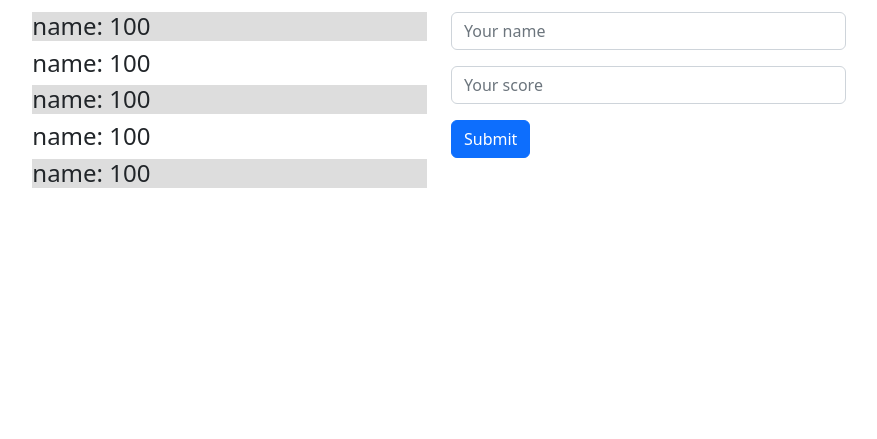
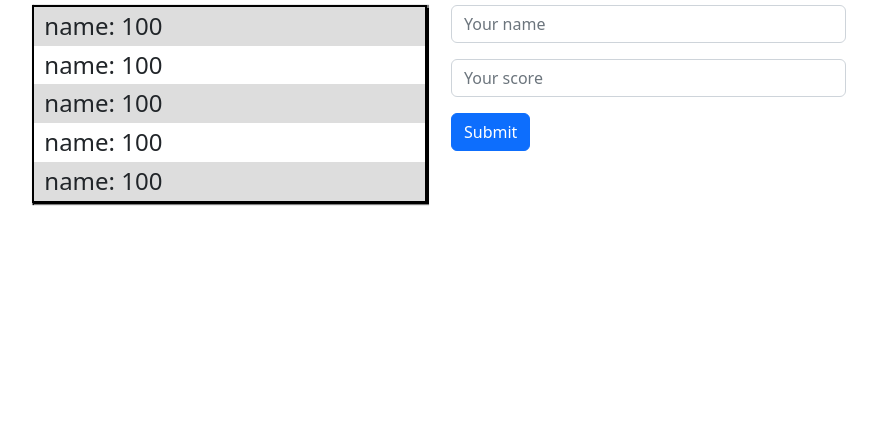
Before and after one commit to benja27/LeaderBoard, a website built with webpack: page src/index.html in a window 1280 px wide. Shown: the part 361-800 px from the top of the page, without its empty margins (201-1078 px from the left). Built offline with nearby package versions, Linux system fonts and the light colour scheme.

Commit message:
add padding to scores

```diff
--- a/src/index.css
+++ b/src/index.css
@@ -1,3 +1,16 @@
+
+.scores{
+  border: 2px solid black;
+  box-shadow: 0.5px 1px 1px 1px black;
+}
+
+.score{
+  padding: 5px 0px 5px 10px ;
+
+}
+.score h4{
+  margin: 0;
+}
 
 .score:nth-child(odd){
   background-color: #ddd;
--- a/src/index.html
+++ b/src/index.html
@@ -35,8 +35,8 @@
         <section class="scores">
           <div class="score" >
             <h4>name: 100</h4>
-          </div class="score">
-          <div>
+          </div >
+          <div class="score" >
             <h4>name: 100</h4>
           </div>
           <div class="score">
```
